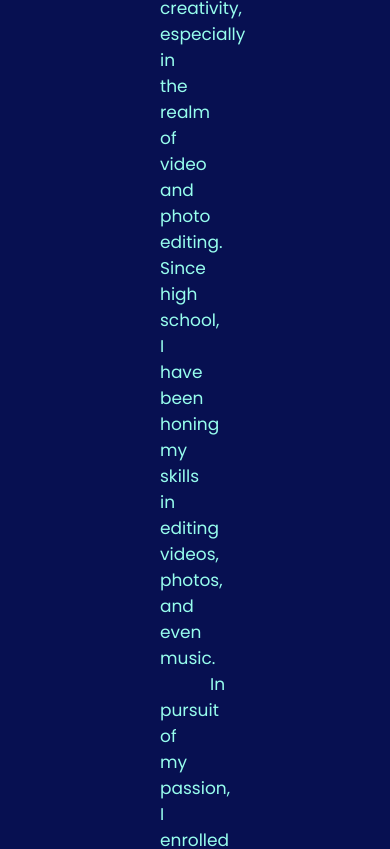
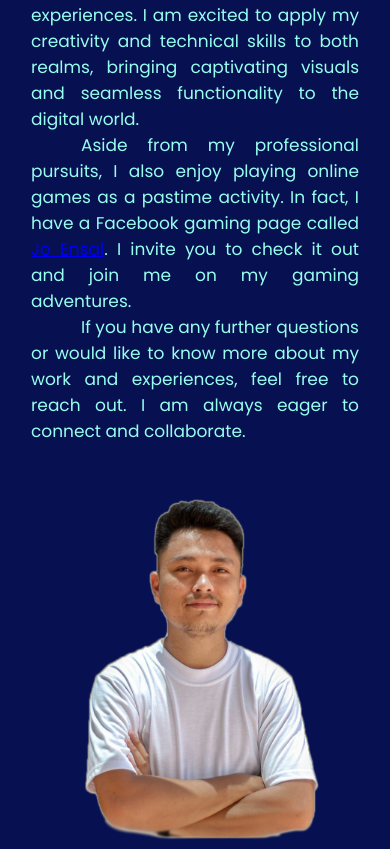
Before and after one commit to Yzquile/joensal, a plain HTML site: page about.html in a window 390 px wide. Shown: the part 1019-1868 px from the top of the page. Drawn offline with nearby package versions, Linux system fonts and the light colour scheme.

Commit message:
about.html is mobile responsive

```diff
--- a/style.css
+++ b/style.css
@@ -306,6 +306,7 @@ footer {
         font-size: 12px;
         padding: 8px;
     }
+
 }
 /* Apply hover effect on touch-enabled devices */
 @media (hover: hover) and (pointer: fine) {
@@ -324,19 +325,19 @@ footer {
 }
 
 
-/* ABOUT PAGE*/
+/* ABOUT PAGE */
 .about {
-    display: grid;
+    display: flex; /* Use flexbox for the layout */
     position: relative;
     align-items: center;
     gap: 2rem;
     animation: transition 0.75s;
-    grid-template-columns: 50% 40%;
     margin: 2rem 7rem;
     padding: 3rem;
 }
 
 .about-content {
+    flex: 1; /* Allow the content to grow and take available space */
     text-align: justify;
     animation: slide-down 0.75s;
 }
@@ -346,37 +347,65 @@ footer {
     font-weight: 600;
     color: aliceblue;
     text-align: center;
-}
-
-.about-content h3 {
-    color: #97feed;
-    font-size: 28px;
-    font-weight: 700;
+    margin: 0; /* Remove the default margin to avoid spacing issues */
 }
 
 .about-content p {
     font-size: 17px;
     color: #97feed;
     text-indent: 50px;
+    margin: 0; /* Remove the default margin to avoid spacing issues */
 }
 
-.about-content a {
-    text-decoration: underline;
-    font-size: 17px;
-    color: #97feed;
+.about .my-image {
+    width: 40%; /* Set a fixed width for the image container */
+    display: flex; /* Use flexbox for the image and its container */
+    justify-content: flex-end; /* Align the image to the right */
+    animation: fade-in 3s;
 }
+
 .my-image img {
     max-width: 100%;
-    justify-self: end;
-    animation: fade-in 3s;
+    width: 100%; /* Make sure the image takes the full width of its container */
+    max-height: 100%;
+    object-fit: contain; /* Adjust the image to fit the container */
 }
+
 .my-image img:hover {
-    scale: 1.2;
+    transform: scale(1.2);
     transition: all 0.7s ease-in;
 }
+
 #menu-item {
     display: none;
 }
+
+/* Media Queries for responsiveness */
+@media screen and (max-width: 768px) {
+    .about {
+        margin: 2rem 1rem; /* Reduce the margin for smaller screens */
+        padding: 0; /* Remove padding for smaller screens */
+        flex-direction: column; /* Stack elements vertically on smaller screens */
+        align-items: center;
+    }
+
+    .about-content {
+        max-width: 100%; /* Set the max-width to occupy the full width */
+        text-align: center; /* Center the content on smaller screens */
+    }
+
+    .about .my-image {
+        justify-content: center; /* Center the image horizontally */
+        margin-top: 1rem; /* Add some spacing between content and image */
+        width: 100%;
+    }
+    .about .about-content p {
+        text-align: justify;
+        margin: 0;
+        padding: 0 15px;
+    }
+}
+
 
 /* PORTFOLIO PAGE */
 .container {
```
Also changed, not shown: about.html (+2 -0 lines).
